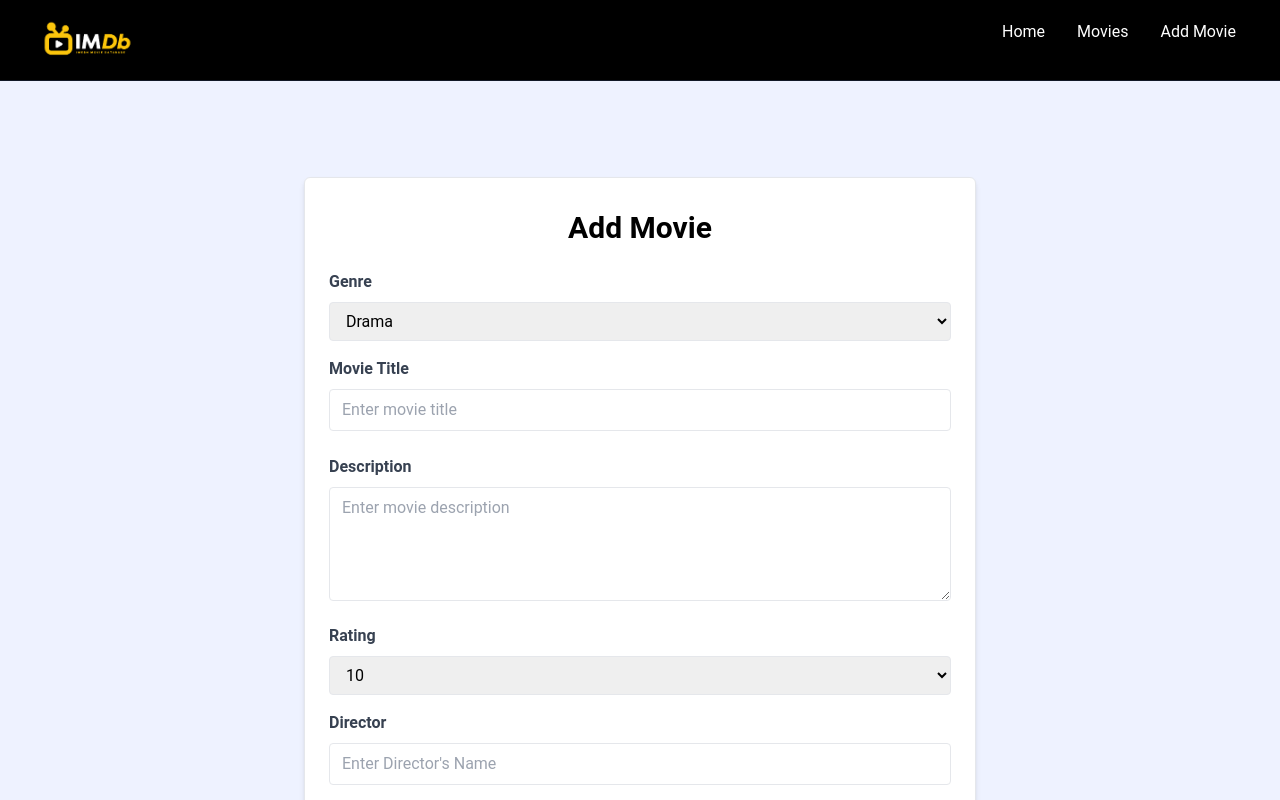
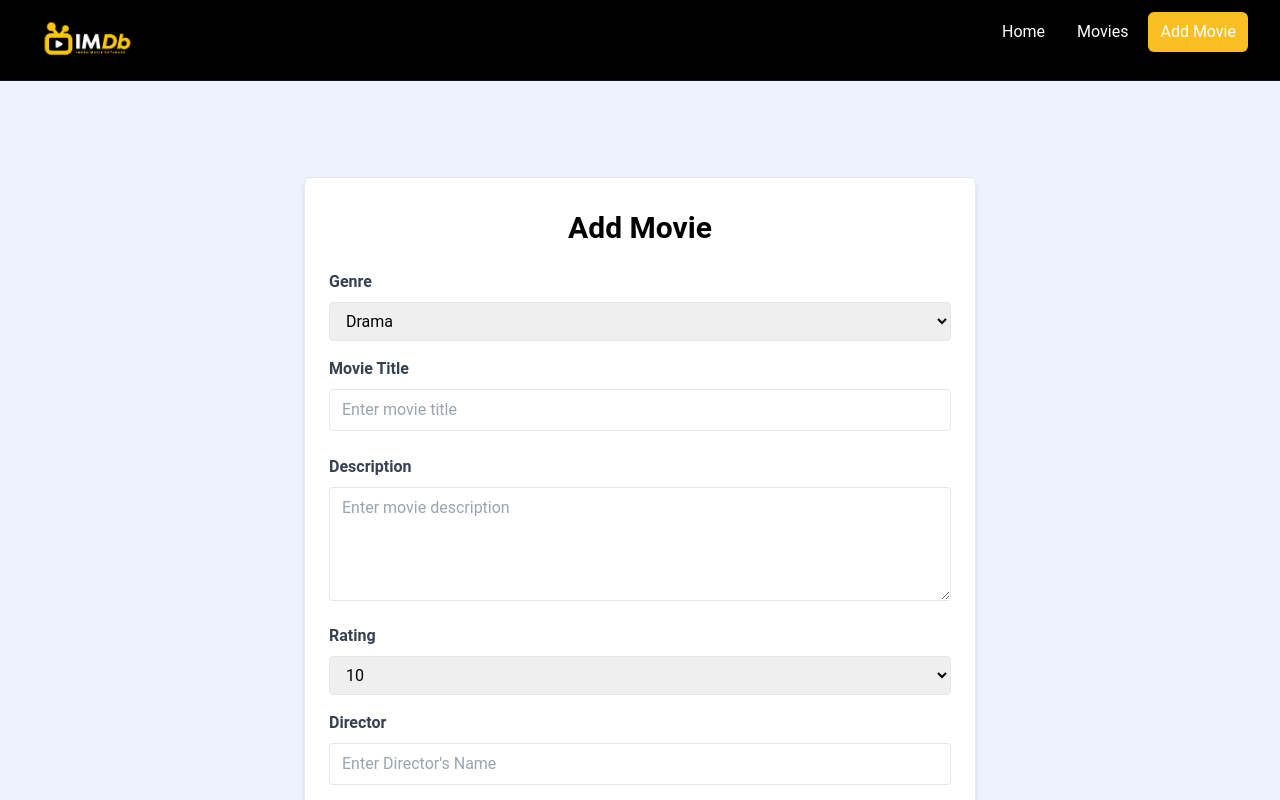
Before and after one commit to developedbyesh/react-movie-app-2025, a React (Vite) app: page /add-movie in a window 1280 px wide. Shown: the top 800 px of the page. Built offline with nearby package versions, Linux system fonts and the light colour scheme.

Commit message:
Add movie page

```diff
--- a/src/components/Navbar.jsx
+++ b/src/components/Navbar.jsx
@@ -24,10 +24,7 @@ const Navbar = () => {
                   <NavLink to="/movies" className={linkClass}>
                     Movies
                   </NavLink>
-                  <NavLink
-                    to="/add-movie"
-                    className="text-white hover:bg-amber-300 hover:text-white rounded-md px-3 py-2"
-                  >
+                  <NavLink to="/add-movie" className={linkClass}>
                     Add Movie
                   </NavLink>
                 </div>
--- a/src/pages/AddMoviePage.jsx
+++ b/src/pages/AddMoviePage.jsx
@@ -1,7 +1,10 @@
 import React from 'react';
 import { useState } from 'react';
+import { useNavigate } from 'react-router-dom';
 
-const AddMoviePage = () => {
+const AddMoviePage = ({ addMovieSubmit }) => {
+  const navigate = useNavigate();
+
   const [title, setTitle] = useState('');
   const [genre, setGenre] = useState('Drama');
   const [description, setDescription] = useState('');
@@ -15,7 +18,22 @@ const AddMoviePage = () => {
   const submitForm = (e) => {
     e.preventDefault();
 
-    console.log(title);
+    const newMovie = {
+      title,
+      genre,
+      description,
+      director,
+      rating,
+      crew: {
+        writer,
+        cast,
+        producer,
+        music,
+      },
+    };
+
+    addMovieSubmit(newMovie);
+    return navigate('/movies');
   };
 
   return (
```
